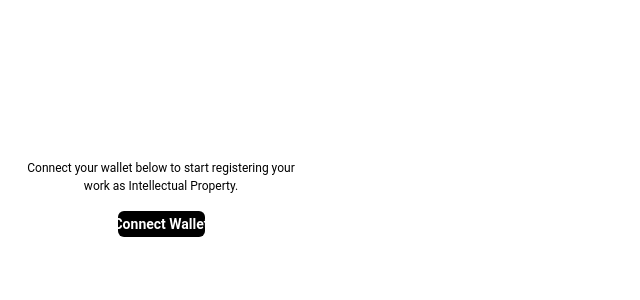
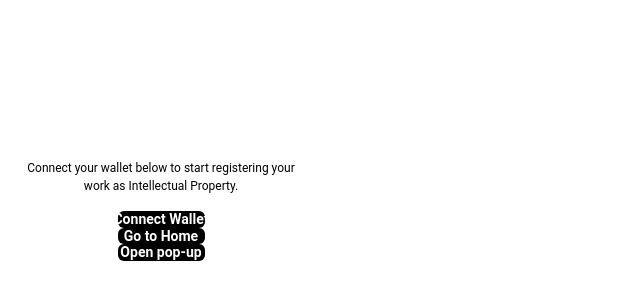
Before and after one commit to emmanasseri/my-own-words, a React (Create React App) app: page / in a window 1280 px wide. Shown: the top 300 px of the page, without its empty margins (0-640 px from the left). Built offline with nearby package versions, Linux system fonts and the light colour scheme.

Commit message:
basic loading in

```diff
--- a/src/App.tsx
+++ b/src/App.tsx
@@ -2,10 +2,14 @@ import React from "react";
 import { MemoryRouter as Router, Routes, Route } from "react-router-dom";
 import Landing from "./pages/Landing"; // Your landing page component
 import Home from "./pages/Home"; // Your home component
+import { LoadingProvider } from "./contexts/LoadingContext";
+import LoadingComponent from "./components/LoadingComponent";
 
 function App() {
   return (
+    <LoadingProvider>
       <Router>
+        <LoadingComponent />
         <Routes>
           {/* Define the route for the LandingPage */}
           <Route path="/" element={<Landing />} />
@@ -14,6 +18,7 @@ function App() {
           <Route path="/home" element={<Home />} />
         </Routes>
       </Router>
+    </LoadingProvider>
   );
 }
 
--- /dev/null
+++ b/src/components/LoadingComponent.tsx
@@ -0,0 +1,39 @@
+import React from "react";
+import { Box, Flex, Image, Text } from "@chakra-ui/react";
+import { useLoading } from "../contexts/LoadingContext";
+
+const LoadingComponent: React.FC = () => {
+  const { isLoading } = useLoading(); // Access the global loading state
+
+  if (!isLoading) return null; // Don't render if not loading
+
+  return (
+    <Box
+      position="fixed"
+      top="0"
+      left="0"
+      width="100vw"
+      height="100vh"
+      bg="rgba(0, 0, 0, 0.5)" // Faded background
+      zIndex="1000"
+      display="flex"
+      justifyContent="center"
+      alignItems="center"
+    >
+      <Flex direction="column" alignItems="center">
+        {/* Loading GIF */}
+        <Image
+          src="/images/car-loading-component.gif"
+          alt="Loading..."
+          maxW="150px"
+          mb={4} // Margin below the GIF
+        />
+        <Text color="white" fontSize="lg">
+          Loading, please wait...
+        </Text>
+      </Flex>
+    </Box>
+  );
+};
+
+export default LoadingComponent;
--- /dev/null
+++ b/src/contexts/LoadingContext.tsx
@@ -0,0 +1,30 @@
+import React, { createContext, useContext, useState, ReactNode } from "react";
+
+// Define the shape of the context state
+interface LoadingContextType {
+  isLoading: boolean;
+  setIsLoading: (loading: boolean) => void;
+}
+
+// Create the context
+const LoadingContext = createContext<LoadingContextType | undefined>(undefined);
+
+// Custom hook to use the LoadingContext
+export const useLoading = (): LoadingContextType => {
+  const context = useContext(LoadingContext);
+  if (!context) {
+    throw new Error("useLoading must be used within a LoadingProvider");
+  }
+  return context;
+};
+
+// Provider component to wrap around your app
+export const LoadingProvider = ({ children }: { children: ReactNode }) => {
+  const [isLoading, setIsLoading] = useState(false); // Manage global loading state
+
+  return (
+    <LoadingContext.Provider value={{ isLoading, setIsLoading }}>
+      {children}
+    </LoadingContext.Provider>
+  );
+};
--- a/src/pages/Home.tsx
+++ b/src/pages/Home.tsx
@@ -1,12 +1,14 @@
 import React from "react";
 import { Box } from "@chakra-ui/react";
 import ClickableCard from "../components/ClickableCard";
+import theme from "../theme";
 
 const Home: React.FC = () => {
   return (
     <Box
       p={6}
-      maxW="md"
+      width={theme.views.smallView.width} // Set the width to the pageView width
+      height={theme.views.smallView.height}
       mx="auto"
       mt={6}
       display="flex"
--- a/src/pages/Landing.tsx
+++ b/src/pages/Landing.tsx
@@ -2,26 +2,41 @@ import React from "react";
 import { Box, Text, Button, Image } from "@chakra-ui/react";
 import { useNavigate } from "react-router-dom";
 import theme from "../theme";
-import { createRoot } from 'react-dom/client';
+import { createRoot } from "react-dom/client";
 import Tutorial from "./Tutorial";
+import { useLoading } from "../contexts/LoadingContext";
 
 const Landing = () => {
+  const { setIsLoading } = useLoading();
   const openPopup = (): void => {
-    const popupWindow = window.open('', '_blank', 'width=400,height=400');
+    const popupWindow = window.open("", "_blank", "width=400,height=400");
 
     if (popupWindow) {
       popupWindow.document.write('<div id="tutorial-root"></div>');
 
-      const root = createRoot(popupWindow.document.getElementById('tutorial-root')!);
+      const root = createRoot(
+        popupWindow.document.getElementById("tutorial-root")!
+      );
       root.render(<Tutorial />);
     }
   };
 
   const navigate = useNavigate();
-  const handleConnectWallet = () => {
-    // Logic for connecting wallet can go here
+  const handleConnectWallet = async () => {
 
     // Navigate to the Home screen
+    navigate("/home");
+  };
+
+  const goHome = async () => {
+    // Start the loading animation
+    setIsLoading(true);
+
+    // Simulate a 5-second delay for the wallet connection process
+    await new Promise((resolve) => setTimeout(resolve, 5000));
+
+    // Stop the loading animation
+    setIsLoading(false);
     navigate("/home");
   };
   return (
@@ -60,6 +75,28 @@ const Landing = () => {
       >
         Connect Wallet
       </Button>
+      <Button
+        bg="black"
+        color="white"
+        _hover={{ bg: "gray.700" }}
+        size="md"
+        width="30%"
+        //onClick={handleConnectWallet} // Trigger navigation when button is clicked
+        onClick={goHome}
+      >
+        Go to Home
+      </Button>
+      <Button
+        bg="black"
+        color="white"
+        _hover={{ bg: "gray.700" }}
+        size="md"
+        width="30%"
+        //onClick={handleConnectWallet} // Trigger navigation when button is clicked
+        onClick={openPopup}
+      >
+        Open pop-up
+      </Button>
     </Box>
   );
 };
```
Lines whose indentation alone changed are shown as unchanged.
